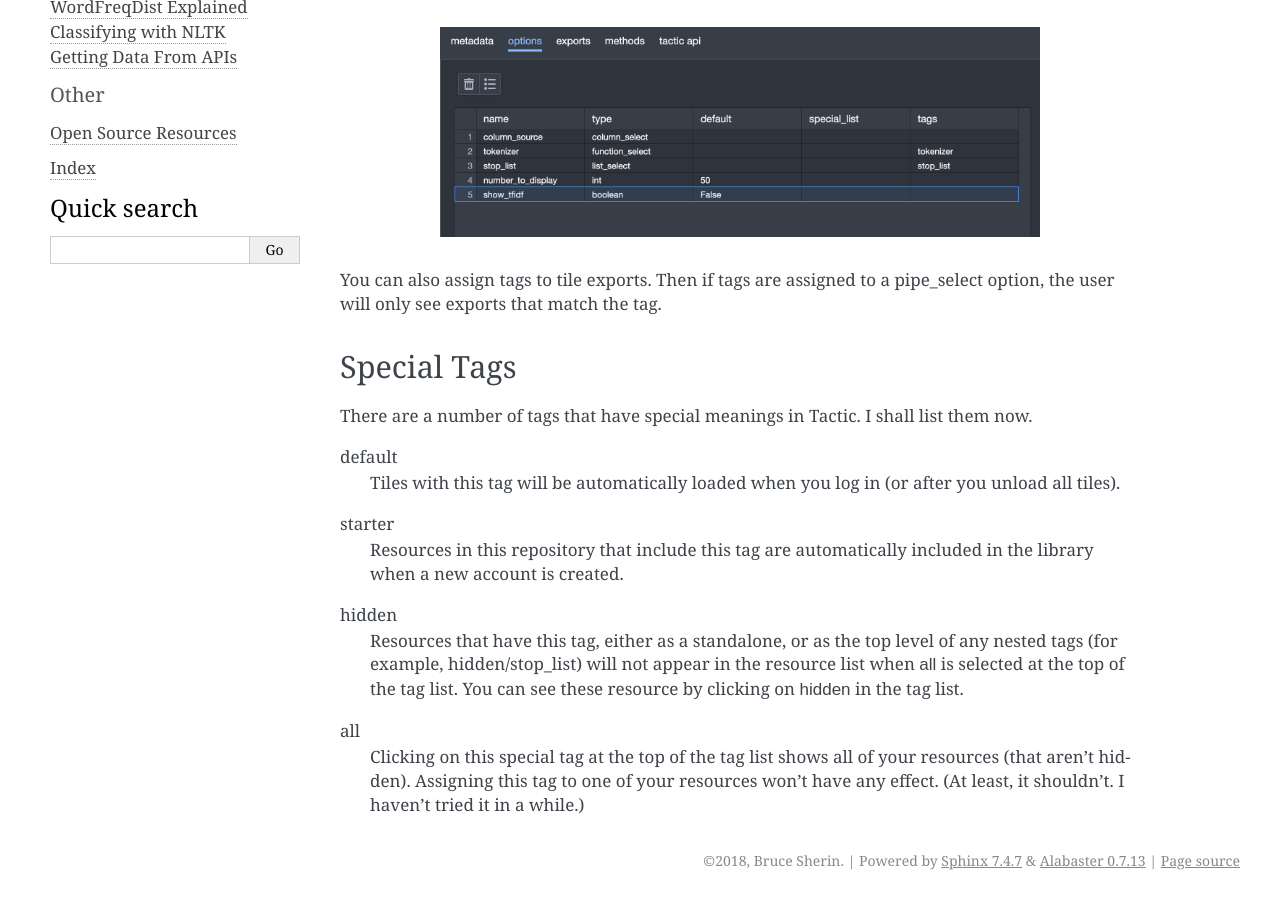
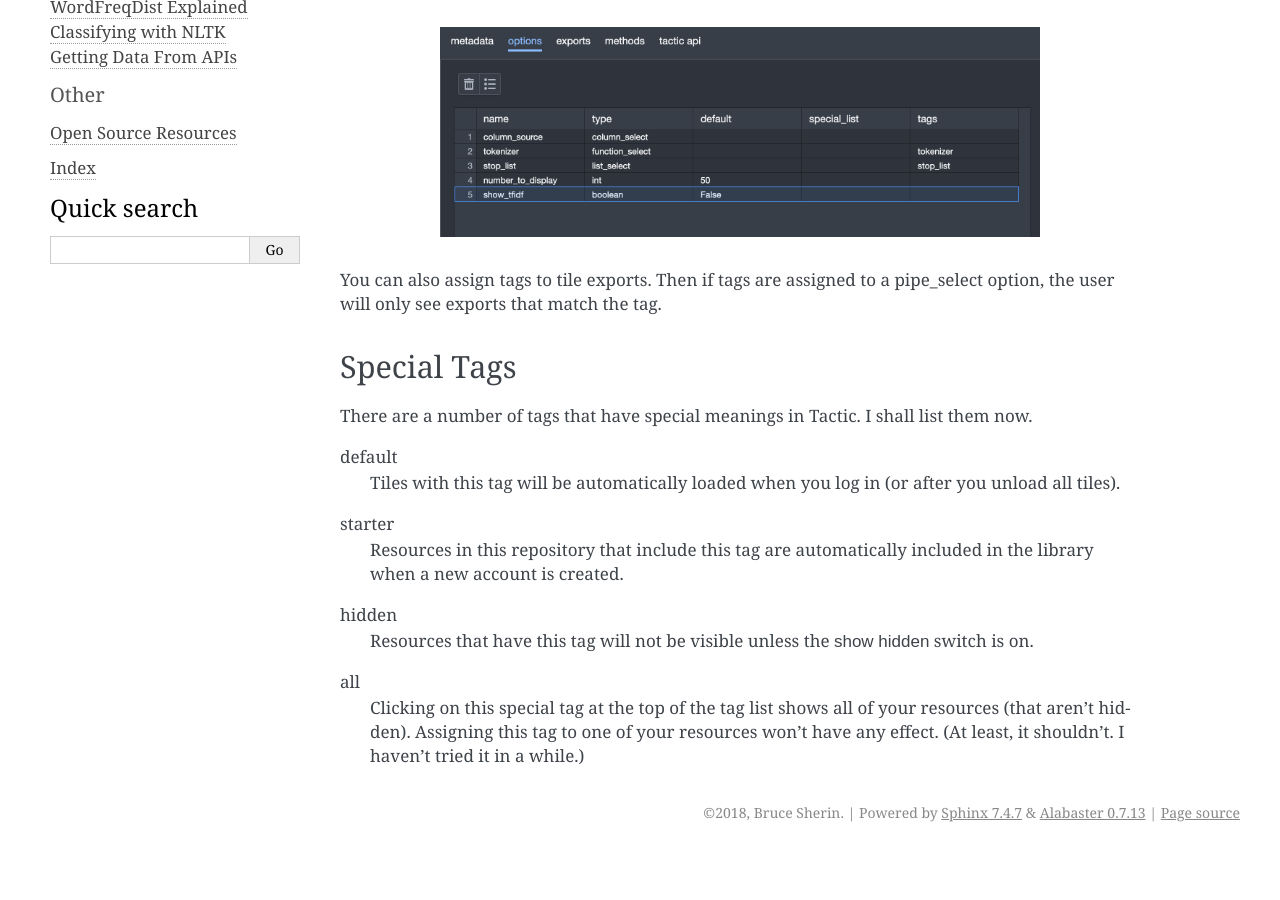
Before and after one commit to bsherin/tacticdocs, a Sphinx documentation site: the page built from docs/Working-With-Tags.rst, in a window 1280 px wide and 900 px high, scrolled down 1149 px. Built offline with Sphinx 7.4.7, drawn with Linux system fonts in a browser that asks for light colours; after the commit the page ends 2001 px from its top, so only the background shows below that.

Commit message:
docs update

```diff
--- a/docs/Working-With-Tags.rst
+++ b/docs/Working-With-Tags.rst
@@ -56,9 +56,7 @@ starter
     a new account is created.
 
 hidden
-    Resources that have this tag, either as a standalone, or as the top level of any nested tags
-    (for example, hidden/stop_list) will not appear in the resource list when :guilabel:`all` is selected
-    at the top of the tag list. You can see these resource by clicking on :guilabel:`hidden` in the tag list.
+    Resources that have this tag will not be visible unless the :guilabel:`show hidden` switch is on.
 
 all
     Clicking on this special tag at the top of the tag list shows all of your resources (that aren't hidden).
```
Also changed, not shown: 5 other files.
